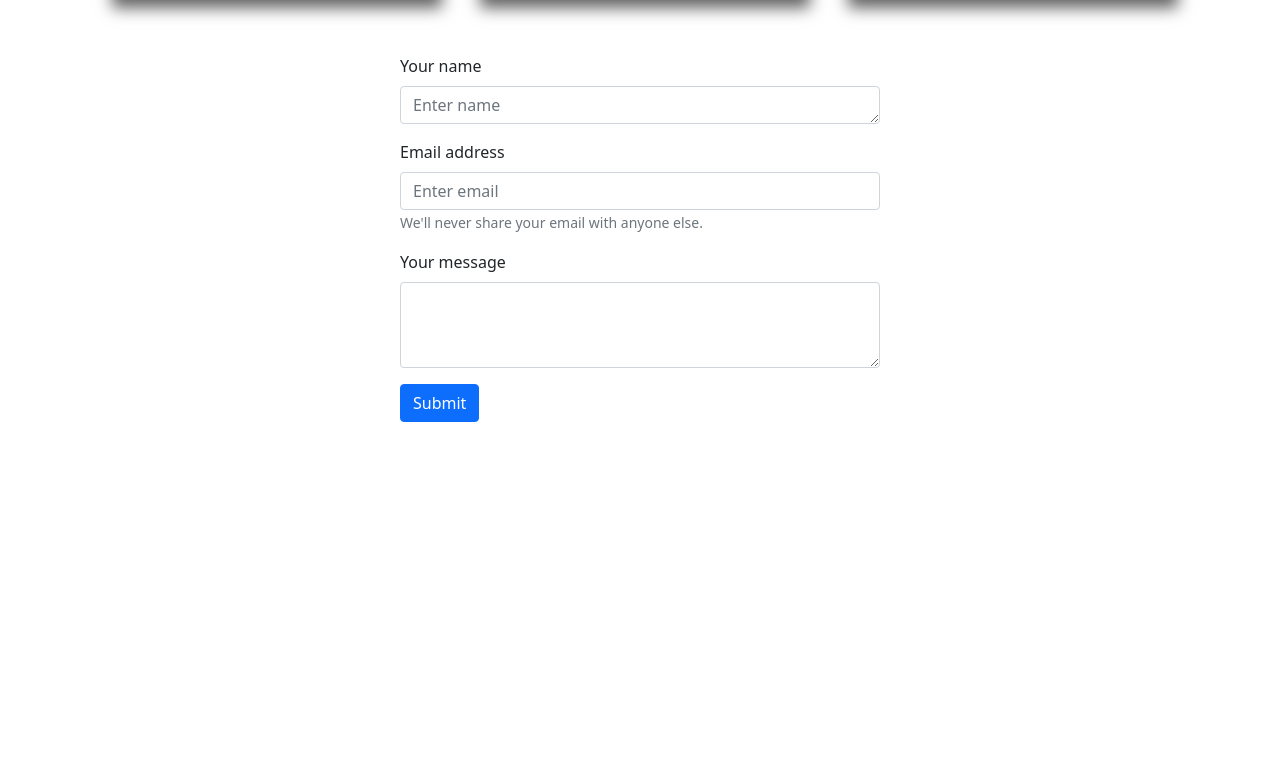
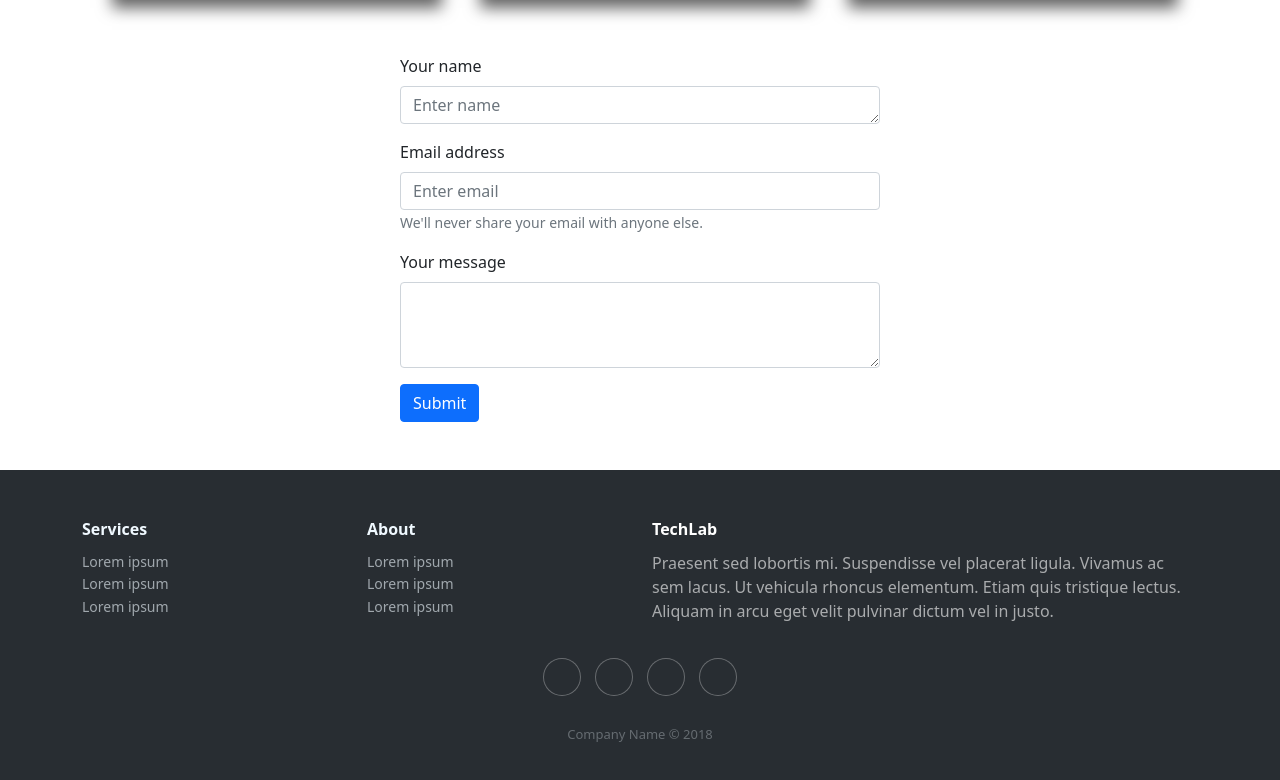
Before and after one commit to muratcan-yuksel/example1, a React (Create React App) app: page / in a window 1280 px wide. Shown: the part 2084-2864 px from the top of the page. Before the commit the page ends 2506 px from the top, so only its background shows below. Built offline with nearby package versions, Linux system fonts and the light colour scheme.

Commit message:
added footer

```diff
--- a/package.json
+++ b/package.json
@@ -11,7 +11,6 @@
     "react-bootstrap": "^2.0.0-rc.0",
     "react-dom": "^17.0.2",
     "react-scripts": "4.0.3",
-    "styled-components": "^5.3.1",
     "vivid-icons": "^1.0.10",
     "web-vitals": "^1.1.2"
   },
@@ -38,5 +37,8 @@
       "last 1 firefox version",
       "last 1 safari version"
     ]
+  },
+  "devDependencies": {
+    "gh-pages": "^3.2.3"
   }
 }
--- a/src/App.js
+++ b/src/App.js
@@ -6,6 +6,7 @@ import Icons from "./components/Icons";
 // import "./style/generalStyle.css";
 import Stories from "./components/Stories";
 import FormComp from "./components/FormComp";
+import Footer from "./components/Footer";
 
 const App = () => {
   return (
@@ -15,6 +16,7 @@ const App = () => {
       <Icons />
       <Stories />
       <FormComp />
+      <Footer />
     </div>
   );
 };
--- /dev/null
+++ b/src/components/Footer.js
@@ -0,0 +1,72 @@
+import React from "react";
+import "bootstrap/dist/css/bootstrap.min.css";
+import "../style/footerStyle.css";
+
+const Footer = () => {
+  return (
+    <div id="footerContainer">
+      <div className="footer-dark">
+        <footer>
+          <div className="container">
+            <div className="row">
+              <div className="col-sm-6 col-md-3 item">
+                <h3>Services</h3>
+                <ul>
+                  <li>
+                    <a href="#">Lorem ipsum</a>
+                  </li>
+                  <li>
+                    <a href="#">Lorem ipsum</a>
+                  </li>
+                  <li>
+                    <a href="#">Lorem ipsum</a>
+                  </li>
+                </ul>
+              </div>
+              <div className="col-sm-6 col-md-3 item">
+                <h3>About</h3>
+                <ul>
+                  <li>
+                    <a href="#">Lorem ipsum</a>
+                  </li>
+                  <li>
+                    <a href="#">Lorem ipsum</a>
+                  </li>
+                  <li>
+                    <a href="#">Lorem ipsum</a>
+                  </li>
+                </ul>
+              </div>
+              <div className="col-md-6 item text">
+                <h3>TechLab</h3>
+                <p>
+                  Praesent sed lobortis mi. Suspendisse vel placerat ligula.
+                  Vivamus ac sem lacus. Ut vehicula rhoncus elementum. Etiam
+                  quis tristique lectus. Aliquam in arcu eget velit pulvinar
+                  dictum vel in justo.
+                </p>
+              </div>
+              <div className="col item social">
+                <a href="#">
+                  <i className="icon ion-social-facebook"></i>
+                </a>
+                <a href="#">
+                  <i className="icon ion-social-twitter"></i>
+                </a>
+                <a href="#">
+                  <i className="icon ion-social-snapchat"></i>
+                </a>
+                <a href="#">
+                  <i className="icon ion-social-instagram"></i>
+                </a>
+              </div>
+            </div>
+            <p className="copyright">Company Name © 2018</p>
+          </div>
+        </footer>
+      </div>
+    </div>
+  );
+};
+
+export default Footer;
--- /dev/null
+++ b/src/style/footerStyle.css
@@ -0,0 +1,92 @@
+#footerContainer {
+  margin-top: 3em;
+}
+.footer-dark {
+  padding: 50px 0;
+  color: #f0f9ff;
+  background-color: #282d32;
+}
+
+.footer-dark h3 {
+  margin-top: 0;
+  margin-bottom: 12px;
+  font-weight: bold;
+  font-size: 16px;
+}
+
+.footer-dark ul {
+  padding: 0;
+  list-style: none;
+  line-height: 1.6;
+  font-size: 14px;
+  margin-bottom: 0;
+}
+
+.footer-dark ul a {
+  color: inherit;
+  text-decoration: none;
+  opacity: 0.6;
+}
+
+.footer-dark ul a:hover {
+  opacity: 0.8;
+}
+
+@media (max-width: 767px) {
+  .footer-dark .item:not(.social) {
+    text-align: center;
+    padding-bottom: 20px;
+  }
+}
+
+.footer-dark .item.text {
+  margin-bottom: 36px;
+}
+
+@media (max-width: 767px) {
+  .footer-dark .item.text {
+    margin-bottom: 0;
+  }
+}
+
+.footer-dark .item.text p {
+  opacity: 0.6;
+  margin-bottom: 0;
+}
+
+.footer-dark .item.social {
+  text-align: center;
+}
+
+@media (max-width: 991px) {
+  .footer-dark .item.social {
+    text-align: center;
+    margin-top: 20px;
+  }
+}
+
+.footer-dark .item.social > a {
+  font-size: 20px;
+  width: 36px;
+  height: 36px;
+  line-height: 36px;
+  display: inline-block;
+  text-align: center;
+  border-radius: 50%;
+  box-shadow: 0 0 0 1px rgba(255, 255, 255, 0.4);
+  margin: 0 8px;
+  color: #fff;
+  opacity: 0.75;
+}
+
+.footer-dark .item.social > a:hover {
+  opacity: 0.9;
+}
+
+.footer-dark .copyright {
+  text-align: center;
+  padding-top: 24px;
+  opacity: 0.3;
+  font-size: 13px;
+  margin-bottom: 0;
+}
```
Also changed, not shown: 1 other file (tests, documents, lock files or other folders).
